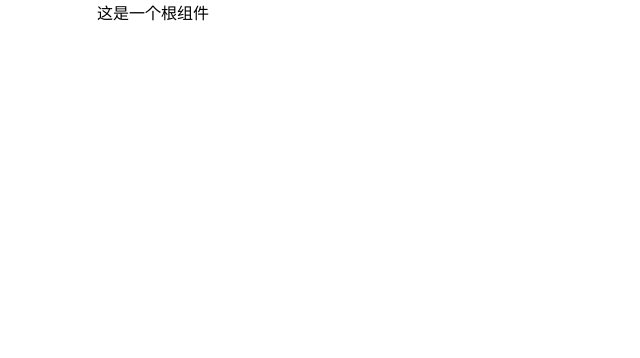
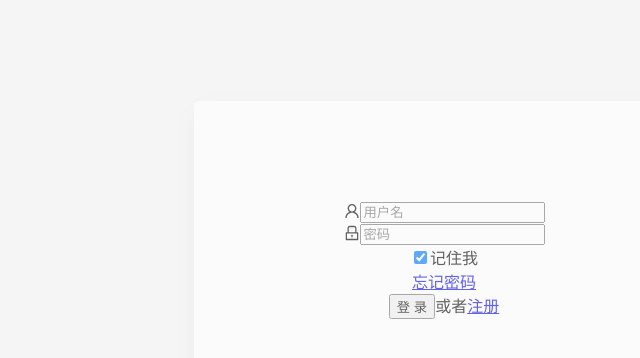
Before and after one commit to MrTager/systemOfSmart, a React app in the folder react-app/: page /#/login in a window 1280 px wide. Shown: the top 358 px of the page, without its empty margins (487-1127 px from the left). Built offline with nearby package versions, Linux system fonts and the light colour scheme.

Commit message:
login page

```diff
--- a/react-app/config/webpack.config.js
+++ b/react-app/config/webpack.config.js
@@ -197,6 +197,7 @@ module.exports = function (webpackEnv) {
     output: {
       // The build folder.
       path: isEnvProduction ? paths.appBuild : undefined,
+      // publicPath: "./",
       // Add /* filename */ comments to generated require()s in the output.
       pathinfo: isEnvDevelopment,
       // There will be one main bundle, and one file per asynchronous chunk.
--- a/react-app/package.json
+++ b/react-app/package.json
@@ -1,6 +1,7 @@
 {
   "name": "react-app",
   "version": "0.1.0",
+  "homepage":"./",
   "private": true,
   "dependencies": {
     "@babel/core": "7.12.3",
--- a/react-app/src/App.tsx
+++ b/react-app/src/App.tsx
@@ -1,11 +1,20 @@
 import React,{ useState } from 'react';
+import { Route,Switch,Redirect } from 'react-router-dom'
 import './App.css';
+import Login from './page/Login'
+import Index from './page/Index'
+import hasCookie from './assets/utils/routerGuard'
 
 
 function App() {
   return (
     <div className="App">
-      {'这是一个根组件'}
+      <Switch>
+      hasCookie ?
+        (<Route exact path='/' component={Index}></Route>)
+        :
+        (<Route exact path='/login' component={Login}></Route>)
+      </Switch>
     </div>
   );
 }
--- /dev/null
+++ b/react-app/src/assets/utils/routerGuard.ts
@@ -0,0 +1,3 @@
+
+let hasCookie:boolean = false
+export default hasCookie
--- /dev/null
+++ b/react-app/src/page/Index/index.tsx
@@ -0,0 +1,23 @@
+import React,{useState} from 'react';
+
+
+const Index = () => {
+    return (
+        <>
+        <div className='login-page' style={styles.page}>
+            这是主页面
+        </div>
+        </>
+    )
+}
+
+const styles = {
+    page:{
+        width:'100vw',
+        height:'100vh',
+        backgroundColor:"#f5f5f6",
+        border:'1px solid rgba(0,0,0,0)'
+    }
+}
+
+export default React.memo(Index)
--- a/react-app/src/page/Login/index.tsx
+++ b/react-app/src/page/Login/index.tsx
@@ -1,3 +1,154 @@
-var a = 11;
-let b = 'kkk'
-let c = 'pp'
+import React,{useState} from 'react';
+import './style.css'
+import { Form, Input, Button, Checkbox, Popconfirm, message} from 'antd';
+import { UserOutlined, LockOutlined } from '@ant-design/icons';
+const layout = {
+    labelCol: { span: 8 },
+    wrapperCol: { span: 16 },
+};
+const tailLayout = {
+    wrapperCol: { offset: 8, span: 16 },
+};
+interface Iprops  {
+    userInfo: Object | String
+}
+const  Login = (props:Iprops) => {
+    const {userInfo} = props
+    const [text] = useState({
+        forgetPwd:'请联系管理员！',
+        register:'请联系管理员开通！'
+    })
+    const onFinish = (values: any) => {
+        console.log('Success:', values);
+    };
+
+    const onFinishFailed = (errorInfo: any) => {
+    console.log('Failed:', errorInfo);
+    };
+    const registerConfirm = () => {
+    }
+    const forgetPwsConfirm = () => {
+
+    }
+    interface loginProps {
+        username:String,
+        password:String
+    }
+    const login = (values:loginProps) => {
+
+        // message.loading({ content: '正在登录...', loginKey });
+        // login(values.username,values.password)
+        // .then((res)=>{
+        //     getUserInfo(values.username,values.password)
+        //     .then((res)=>{
+        //         if(values.remember){
+        //             //保存到cookie
+        //             setCookies(process.env.REACT_APP_TOKEN_NAME,res.item,7)
+        //             this.props.saveUserDate(res.item,"userInfo")
+        //             message.success({ content: '登录成功!', loginKey, duration: 2 });
+        //             this.props.history.push('/')
+        //         }else{
+        //             this.props.saveUserDate(res.item,"userInfo")
+        //         }
+        //     })
+        //     .catch((err)=>{
+
+        //     })
+
+        // })
+        // .catch((err)=>{
+
+        // })
+    };
+    return (
+        <div id='login-page' style={styles.page}>
+                <div>{JSON.stringify(userInfo)}</div>
+                <div className={'formContainer'}>
+                    <div className={"inputBox"}>
+                        <Form
+                            name="normal_login"
+                            className={"login-form"}
+                            initialValues={{
+                                remember: true,
+                            }}
+                            onFinish={login}
+                        >
+                            <Form.Item
+                                name="username"
+                                rules={[
+                                {
+                                    required: true,
+                                    message: '请输入用户名!',
+                                },
+                                ]}
+                            >
+                            <Input prefix={<UserOutlined className={"site-form-item-icon"} />} placeholder="用户名" />
+                            </Form.Item>
+                            <Form.Item
+                                name="password"
+                                rules={[
+                                {
+                                    required: true,
+                                    message: '请输入密码!',
+                                },
+                                ]}
+                            >
+                                <Input
+                                prefix={<LockOutlined className={"site-form-item-icon"} />}
+                                type="password"
+                                placeholder="密码"
+                                />
+                            </Form.Item>
+
+                            <Form.Item name="remember" valuePropName="checked" noStyle>
+                                <Checkbox>记住我</Checkbox>
+                            </Form.Item>
+                            <Form.Item>
+                                <Popconfirm
+                                    placement="right"
+                                    title={text.forgetPwd}
+                                    onConfirm={forgetPwsConfirm}
+                                    okText="确定"
+                                    cancelText="取消"
+                                >
+                                <a className={"login-form-forgot"} href="#">
+                                    忘记密码
+                                </a>
+                                </Popconfirm>
+
+                            </Form.Item>
+
+                            <Form.Item>
+                                <Button type="primary" htmlType="submit" className={"login-form-button"}>
+                                登录
+                                </Button>
+                                或者
+                                <Popconfirm
+                                    placement="right"
+                                    title={text.register}
+                                    onConfirm={registerConfirm}
+                                    okText="确定"
+                                    cancelText="取消"
+                                >
+                                <a href="#">
+                                注册
+                                </a>
+                                </Popconfirm>
+                            </Form.Item>
+                        </Form>
+                    </div>
+                </div>
+            </div>
+    )
+}
+
+const styles = {
+    page:{
+        width:'100vw',
+        height:'100vh',
+        backgroundColor:"#f5f5f6",
+        border:'1px solid rgba(0,0,0,0)'
+    }
+}
+
+export default React.memo(Login)
--- /dev/null
+++ b/react-app/src/page/Login/style.css
@@ -0,0 +1,29 @@
+.formContainer{
+    width: 500px;
+    height: 600px;
+    background-color: rgb(255, 255, 255);
+    margin-right:100px;
+    margin-top: 100px;
+    margin-left: auto;
+    opacity: 0.6;
+    border-radius: 5px;
+    overflow: hidden;
+    box-shadow: 0px 8px 30px 0px rgba(0, 0, 0, 0.06);
+}
+.inputBox{
+    width: 300px;
+    height: 400px;
+    margin: 100px auto 0px;
+}
+#components-form-demo-normal-login .login-form {
+  max-width: 300px;
+}
+#components-form-demo-normal-login .login-form-forgot {
+  float: right;
+}
+#components-form-demo-normal-login .ant-col-rtl .login-form-forgot {
+  float: left;
+}
+#components-form-demo-normal-login .login-form-button {
+  width: 100%;
+}
```
